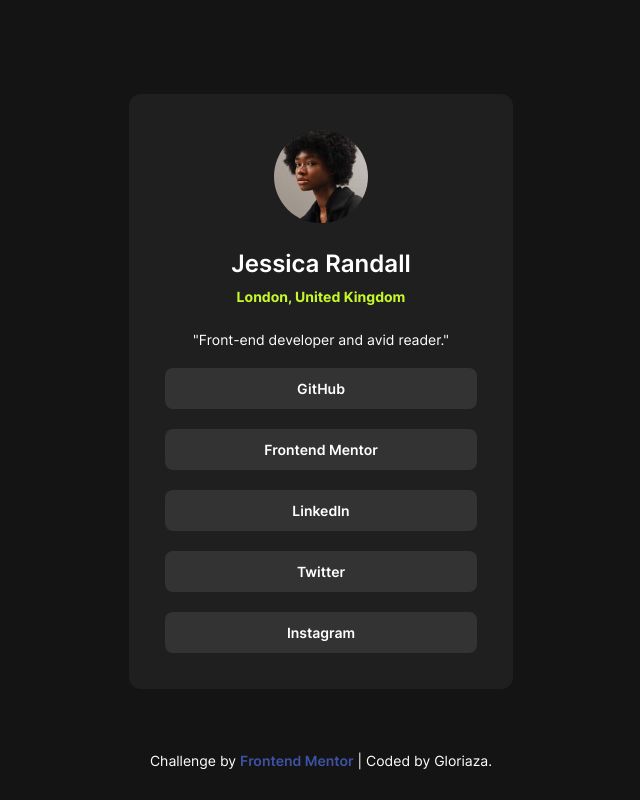
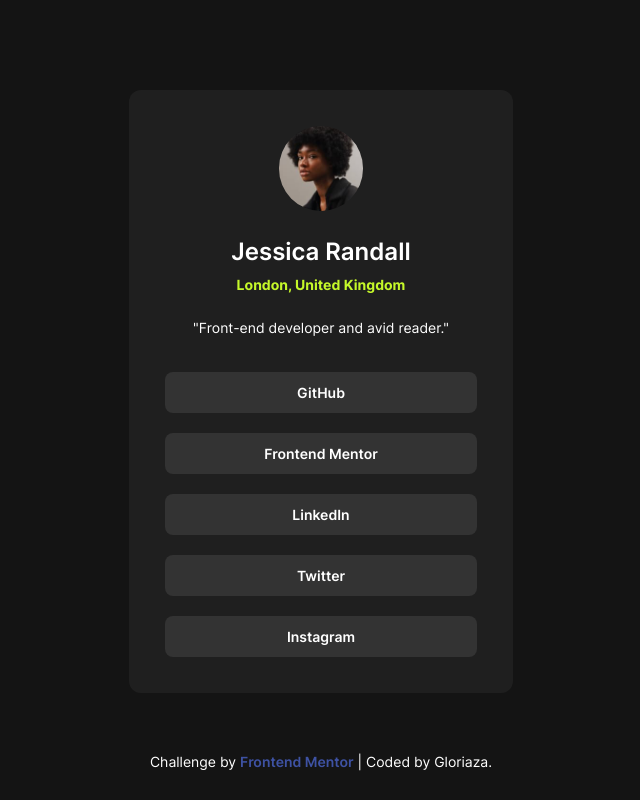
Before and after one commit to Yemima20/social-links-profile, a plain HTML site: page index.html in a window 1280 px wide. Shown: the whole page, without its empty margins (319-959 px from the left). Drawn offline with Linux system fonts and the light colour scheme.

Commit message:
update HTML element & card spacing

```diff
--- a/index.html
+++ b/index.html
@@ -15,7 +15,7 @@
   <body>
     <header></header>
     <main>
-      <section class="box card">
+      <div class="box card">
         <div class="box profile-info">
           <img src="assets/images/avatar-jessica.jpeg" alt="avatar-img" />
           <div class="box name-location">
@@ -31,10 +31,9 @@
           <li><a href="#" target="_blank">Twitter</a></li>
           <li><a href="#" target="_blank">Instagram</a></li>
         </ul>
-      </section>
+      </div>
     </main>
-    <footer>
-      <div class="attribution">
+    <footer class="attribution">
       <p>
         Challenge by
         <a href="https://www.frontendmentor.io?ref=challenge" target="_blank"
@@ -42,7 +41,6 @@
         >
         | Coded by Gloriaza.
       </p>
-      </div>
     </footer>
   </body>
 </html>
--- a/style.css
+++ b/style.css
@@ -16,6 +16,7 @@
   /* SPACING */
   --space-12px: 0.75rem;
   --space-20px: 1.25rem;
+  --space-25px: 2.25rem;
 }
 
 @font-face {
@@ -61,7 +62,7 @@ a {
 }
 
 .card {
-  gap: var(--space-20px);
+  gap: 2.25rem;
   padding: 2.25rem;
   border-radius: var(--space-12px);
   background-color: var(--grey-800);
@@ -70,7 +71,7 @@ a {
 .profile-info {
   gap: 1.625rem;
   img {
-    max-width: 30%;
+    max-width: 27%;
     border-radius: 100px;
   }
   p {
```
Lines whose indentation alone changed are shown as unchanged.
